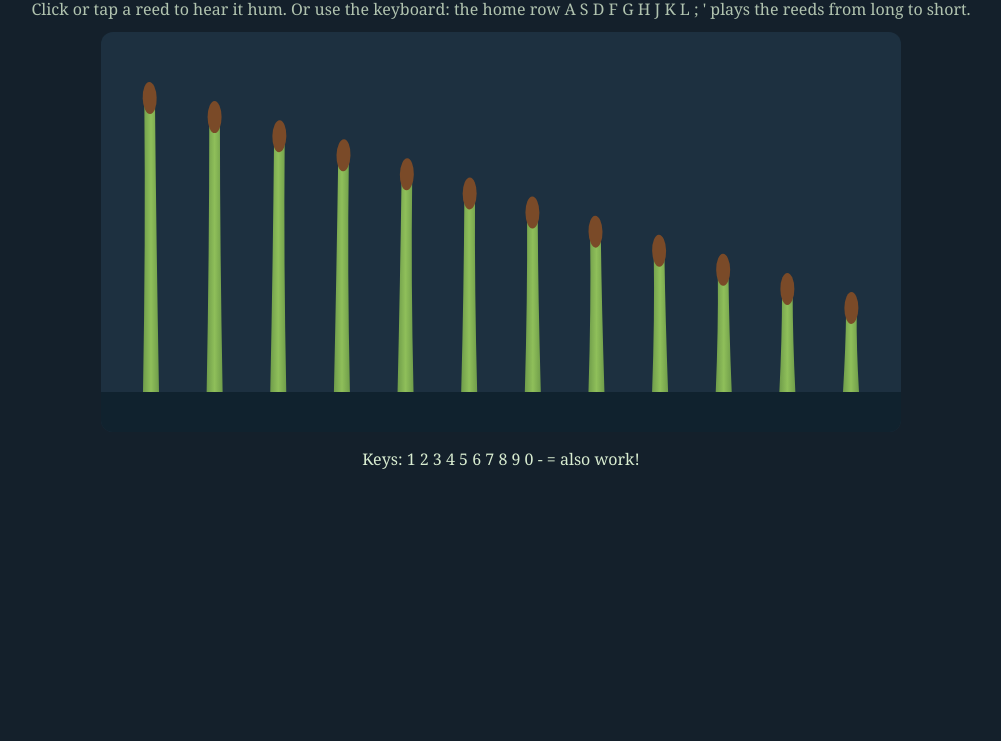
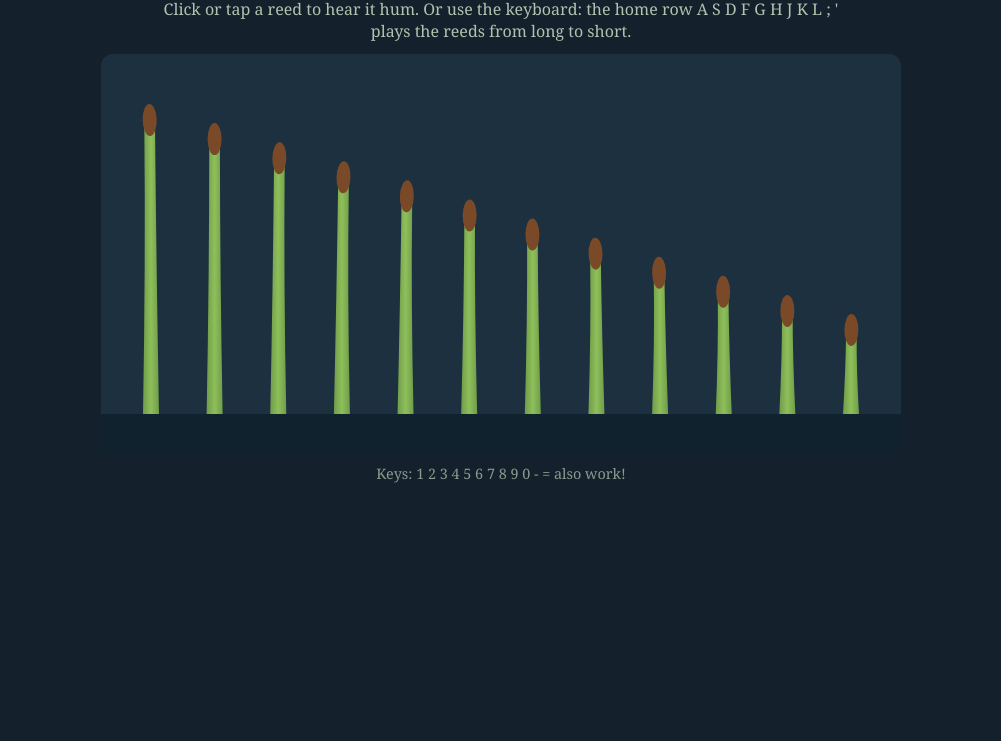
Before and after one commit to Wendle-The-Wizard/click-reed-hum-machine, a plain HTML site: page index.html in a window 1280 px wide. Shown: the part 59-800 px from the top of the page, without its empty margins (139-1140 px from the left). Drawn offline with Linux system fonts and the light colour scheme.

Commit message:
Click Reed Hum Machine, version 5: I added keyboard play (home row and number row) and made the

```diff
--- a/style.css
+++ b/style.css
@@ -10,7 +10,8 @@ body {
   font-family: Georgia, serif;
 }
 h1 { font-size: 1.6rem; margin: 18px 10px 4px; text-align: center; }
-.sub { margin: 0 10px 12px; opacity: 0.8; text-align: center; }
+.sub { margin: 0 10px 12px; opacity: 0.8; text-align: center; max-width: 700px; }
+.keys { margin: 10px; opacity: 0.6; font-size: 0.9rem; text-align: center; }
 canvas {
   width: 96vw;
   max-width: 800px;
```
